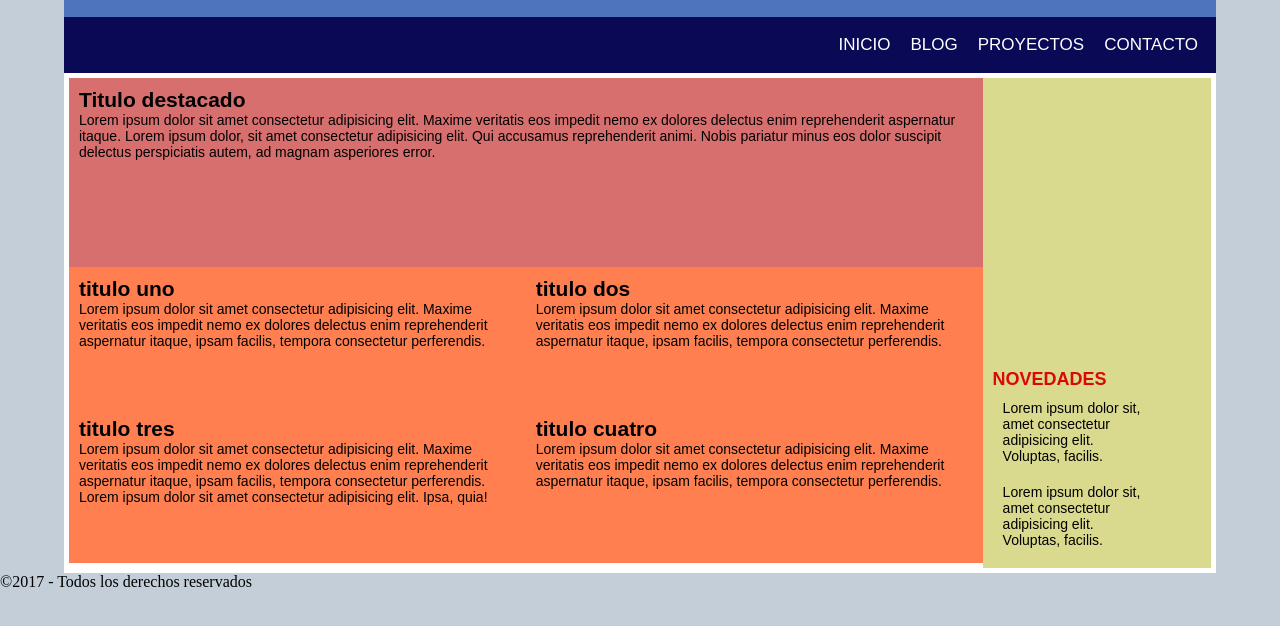
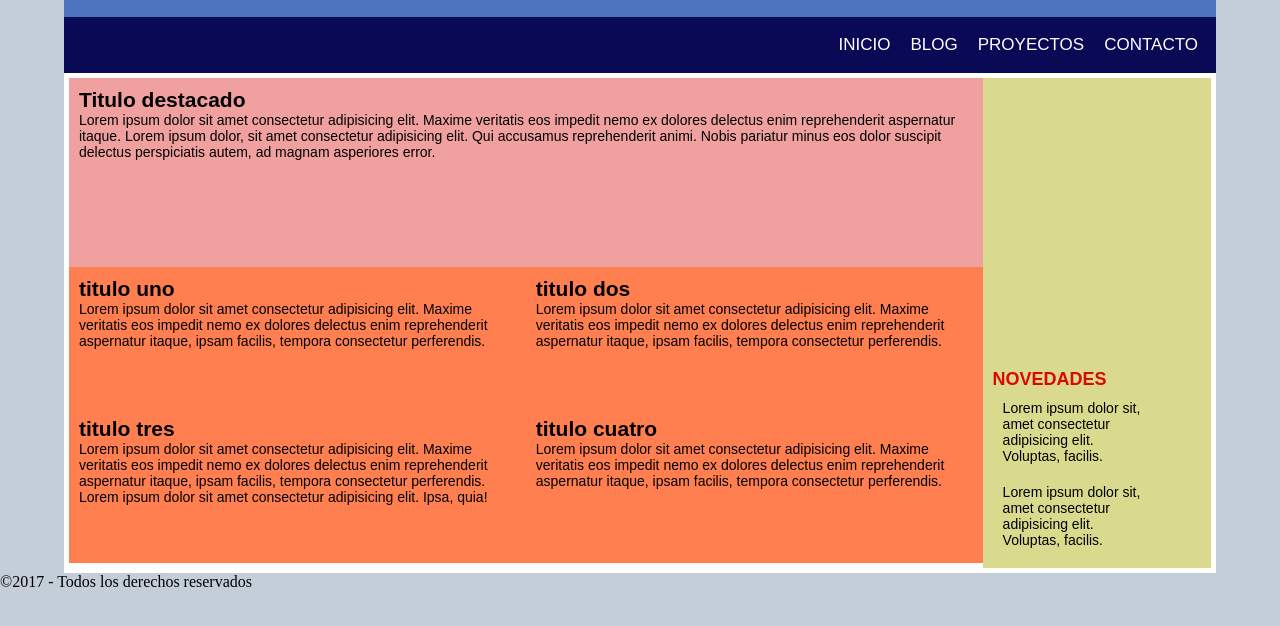
Before and after one commit to BelenMayo2021/tarea-FLEXBOX, a plain HTML site: page index.html in a window 1280 px wide. Shown: the part 88-714 px from the top of the page. Drawn offline with Linux system fonts and the light colour scheme.

Commit message:
cambie un color para ver si se guarda bien la modificacion en git

```diff
--- a/estilos.css
+++ b/estilos.css
@@ -151,7 +151,7 @@ section{
 } */
 
 .titulo-destacado{
-	background-color: rgb(216, 111, 111);
+	background-color: rgb(241, 160, 160);
 	width: 100%;
 	height:auto;
 	padding: 10px;
```
